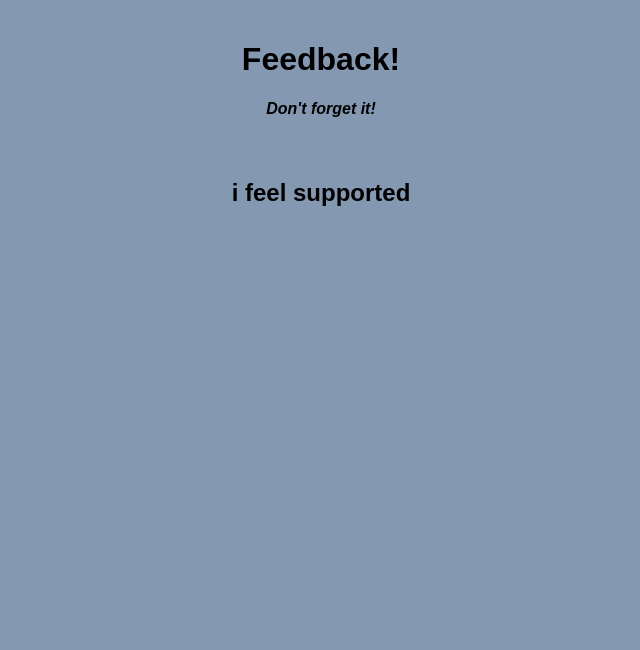
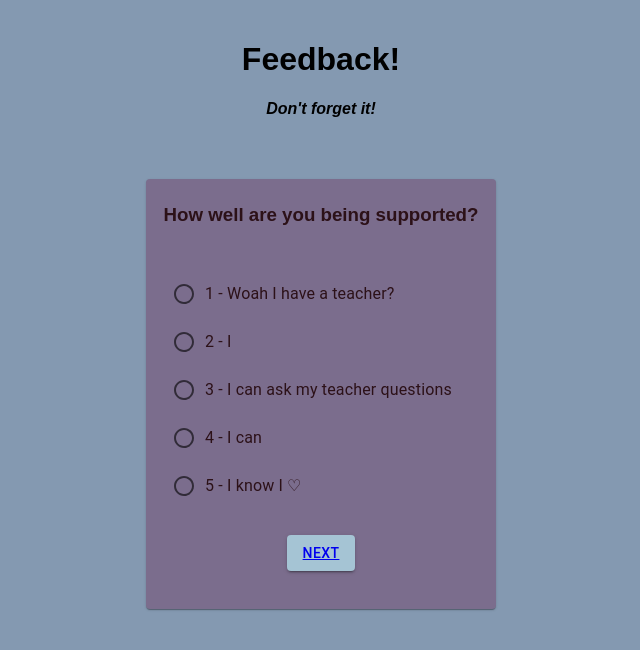
Before and after one commit to amana4416/weekend-redux-feedback-loop, a React (Create React App) app: page /#/support in a window 1280 px wide. Shown: the top 650 px of the page, without its empty margins (319-959 px from the left). Built offline with nearby package versions, Linux system fonts and the light colour scheme.

Commit message:
set up support page, forgot to branch off

```diff
--- /dev/null
+++ b/src/components/Support/Support.css
@@ -0,0 +1,19 @@
+body {
+    background-color: #8499B1;
+}
+
+.container {
+    display: block;
+    margin-left: auto;
+    margin-right: auto;
+    background-color: #7B6D8D;
+    float: center;
+    height: 430px;
+    width: 350px;
+}
+
+h3 {
+    color: #2C1118;
+    padding-top: 25px;
+    padding-bottom: 25px;
+}
--- a/src/components/Support/Support.jsx
+++ b/src/components/Support/Support.jsx
@@ -1,7 +1,88 @@
+import { HashRouter as Router, Route, Link } from 'react-router-dom';
+import { useDispatch } from 'react-redux'
+import { useState, setState } from 'react';
+import './Support.css';
+
+//mui components
+import Paper from '@mui/material/Paper';
+import Radio from '@mui/material/Radio';
+import RadioGroup from '@mui/material/RadioGroup';
+import FormControlLabel from '@mui/material/FormControlLabel';
+import FormControl from '@mui/material/FormControl';
+import FormLabel from '@mui/material/FormLabel';
+import Button from '@mui/material/Button';
+
 function Support() {
+
+    const [rate, setRate] = useState(0);
+    const dispatch = useDispatch();
+
+    const addSupport = (event) => {
+        event.preventDefault();
+        dispatch({
+            type: 'ADD_SUPPORT',
+            payload: rate
+        })
+    }
+
     return (
         <>
-            <h2>i feel supported</h2>
+             <Paper className="container"  sx={{backgroundColor: '#7B6D8D'}}>
+                <h3>How well are you being supported?</h3>
+                <FormControl >
+                    <form>
+                    <FormLabel id="demo-radio-buttons-group-label"></FormLabel>
+                        <RadioGroup
+                            aria-labelledby="demo-radio-buttons-group-label"
+                            name="radio-buttons-group"
+                        >
+                            <FormControlLabel
+                                sx={{color: '#2C1118', padding: '3px'}}
+                                value="1" control={<Radio />}
+                                label="1 - Woah I have a teacher?"
+                                onChange={(event) => setRate(event.target.value)}
+                            />
+                            <FormControlLabel
+                                sx={{color: '#2C1118', padding: '3px'}}
+                                value="2" control={<Radio />}
+                                label="2 - I "
+                                onChange={(event) => setRate(event.target.value)}
+                            />
+                            <FormControlLabel
+                                sx={{color: '#2C1118', padding: '3px'}}
+                                value="3" control={<Radio />}
+                                label="3 - I can ask my teacher questions"
+                                onChange={(event) => setRate(event.target.value)}
+                                />
+                            <FormControlLabel
+                                sx={{color: '#2C1118', padding: '3px'}}
+                                value="4" control={<Radio />}
+                                label="4 - I can "
+                                onChange={(event) => setRate(event.target.value)}
+                            />
+                            <FormControlLabel
+                                sx={{color: '#2C1118', padding: '3px'}}
+                                value="5" control={<Radio />}
+                                label="5 - I know I  ♡"
+                                onChange={(event) => setRate(event.target.value)}
+                            />
+                        </RadioGroup>
+                    </form>
+                </FormControl>
+                <div>
+                    <Button
+                        variant="contained"
+                        sx={{ backgroundColor: '#A5C4D4', marginTop: '25px'}}
+                        onSubmit={addSupport}
+                    >
+                        <Link to="/comments">
+                            Next
+                        </Link>
+                    </Button>
+                </div>
+             </Paper>
+
+
         </>
     )
 }
```
